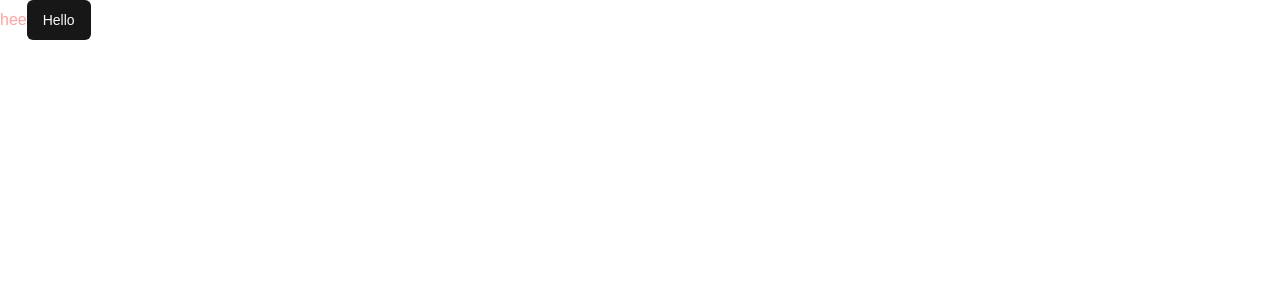
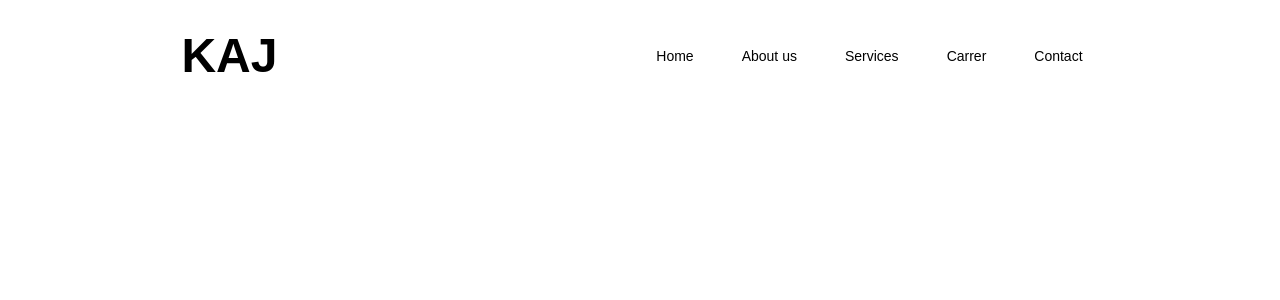
Before and after one commit to Abdulwahab76/Home-nextjs, a Next.js app: page / in a window 1280 px wide. Shown: the top 300 px of the page. Built offline with nearby package versions, Linux system fonts and the light colour scheme.

Commit message:
add header

```diff
--- a/src/app/layout.js
+++ b/src/app/layout.js
@@ -1,5 +1,6 @@
 import localFont from "next/font/local";
 import "./globals.css";
+import Header from "@/components/Header";
 
 const geistSans = localFont({
   src: "./fonts/GeistVF.woff",
@@ -23,6 +24,8 @@ export default function RootLayout({ children }) {
       <body
         className={`${geistSans.variable} ${geistMono.variable} antialiased`}
       >
+        <Header />
+
         {children}
       </body>
     </html>
--- a/src/app/page.js
+++ b/src/app/page.js
@@ -2,10 +2,5 @@ import { Button } from "@/components/ui/button";
 import Image from "next/image";
 
 export default function Home() {
-  return (
-    <div className="text-red-300">
-      hee
-      <Button>Hello</Button>
-    </div>
-  );
+  return <div className="text-red-300"></div>;
 }
--- /dev/null
+++ b/src/components/Header.jsx
@@ -0,0 +1,22 @@
+import Link from 'next/link'
+import React from 'react'
+
+const Header = () => {
+  return (
+    <div className='max-w-7xl mx-auto flex justify-around   h-28 items-center'>
+
+        <h1 className='text-5xl font-bold'>KAJ</h1>
+        <div>
+            <ul className='flex gap-4 *:font-light *:text-sm h-28 *:flex *:items-center *:px-4'>
+              <Link className='hover:bg-primary-blue hover:text-white' href='/'>Home</Link>
+              <Link className='hover:bg-primary-blue hover:text-white' href='/about-us'>About us</Link>
+              <Link  className='hover:bg-primary-blue hover:text-white' href='/services'>Services</Link>
+              <Link className='hover:bg-primary-blue hover:text-white' href='/carrer'>Carrer</Link>
+              <Link className='hover:bg-primary-blue hover:text-white' href='/contact'>Contact</Link>
+            </ul>
+        </div>
+    </div>
+  )
+}
+
+export default Header
--- a/tailwind.config.js
+++ b/tailwind.config.js
@@ -10,7 +10,8 @@ module.exports = {
   	extend: {
   		colors: {
   			background: 'var(--background)',
-  			foreground: 'var(--foreground)'
+  			foreground: 'var(--foreground)',
+			'primary-blue': '#006FAC'
   		},
   		borderRadius: {
   			lg: 'var(--radius)',
```
